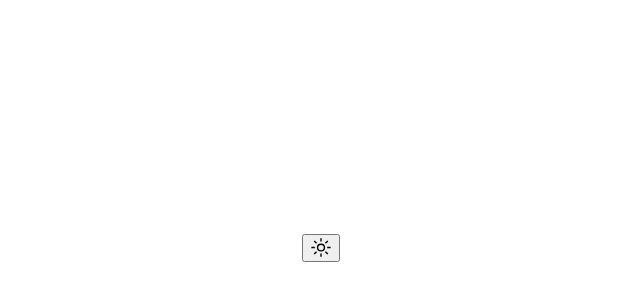
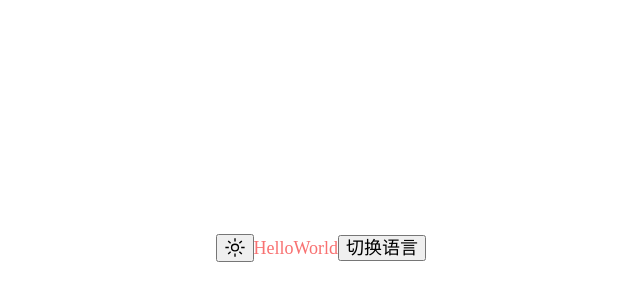
Before and after one commit to CodeGetters/vtiuse-full, a Vue app in the folder packages/web/: page / in a window 1280 px wide. Shown: the part 152-452 px from the top of the page, without its empty margins (319-959 px from the left). Built offline with nearby package versions, Linux system fonts and the light colour scheme.

Commit message:
feat: ✨ add i18n to frontend

```diff
--- a/packages/web/package.json
+++ b/packages/web/package.json
@@ -24,6 +24,7 @@
     "nprogress": "^0.2.0",
     "regenerator-runtime": "^0.14.0",
     "vue": "^3.3.8",
+    "vue-i18n": "^9.6.5",
     "vue-router": "4"
   },
   "devDependencies": {
--- a/packages/web/src/components/HelloWorld.vue
+++ b/packages/web/src/components/HelloWorld.vue
@@ -1,5 +1,17 @@
 <script setup lang="ts">
 import { toggleDark } from "@/utils/useToggleDark";
+import { useI18n } from "vue-i18n";
+
+const { locale, t } = useI18n();
+
+/**
+ * @description 语言切换-language change
+ */
+const changeLang = () => {
+  locale.value === "zh" ? (locale.value = "en") : (locale.value = "zh");
+};
+
+console.log(locale.value);
 </script>
 
 <template>
@@ -10,6 +22,8 @@ import { toggleDark } from "@/utils/useToggleDark";
       <button @click="toggleDark">
         <div i-carbon-sun dark:i-carbon-moon cursor-pointer />
       </button>
+      <div class="text-red">{{ t("HelloWorld") }}</div>
+      <button @click="changeLang()" cursor-pointer>切换语言</button>
     </div>
   </div>
 </template>
--- /dev/null
+++ b/packages/web/src/i18n/index.ts
@@ -0,0 +1,14 @@
+import { createI18n } from "vue-i18n";
+
+import zh from "./locales/zh.json";
+import en from "./locales/en.json";
+
+export const i18n = createI18n({
+  legacy: false,
+  locale: "en",
+  fallbackLocale: "en",
+  messages: {
+    zh,
+    en,
+  },
+});
--- /dev/null
+++ b/packages/web/src/i18n/locales/en.json
@@ -0,0 +1,3 @@
+{
+  "HelloWorld":"HelloWorld"
+}
--- /dev/null
+++ b/packages/web/src/i18n/locales/zh.json
@@ -0,0 +1,3 @@
+{
+  "HelloWorld":"你好 世界！"
+}
--- a/packages/web/src/main.ts
+++ b/packages/web/src/main.ts
@@ -4,7 +4,9 @@ import router from "@/router";
 import "virtual:uno.css";
 import "core-js/stable";
 import "regenerator-runtime/runtime";
+import { i18n } from "@/i18n/index";
 
 const app = createApp(App);
 app.use(router);
+app.use(i18n);
 app.mount("#app");
```
Also changed, not shown: 2 other files (tests, documents, lock files or other folders).
